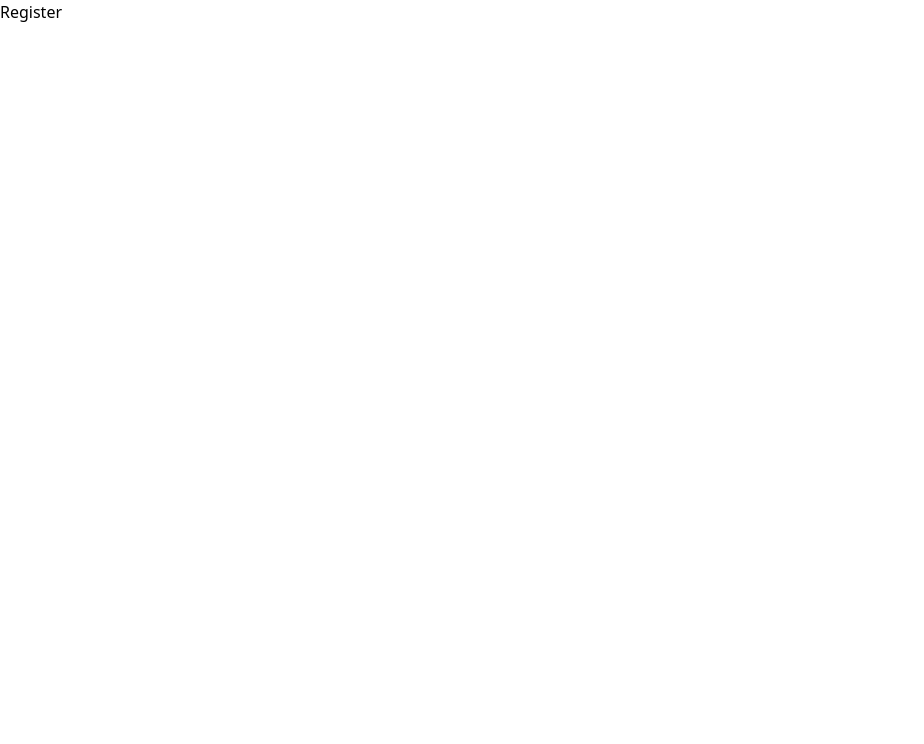
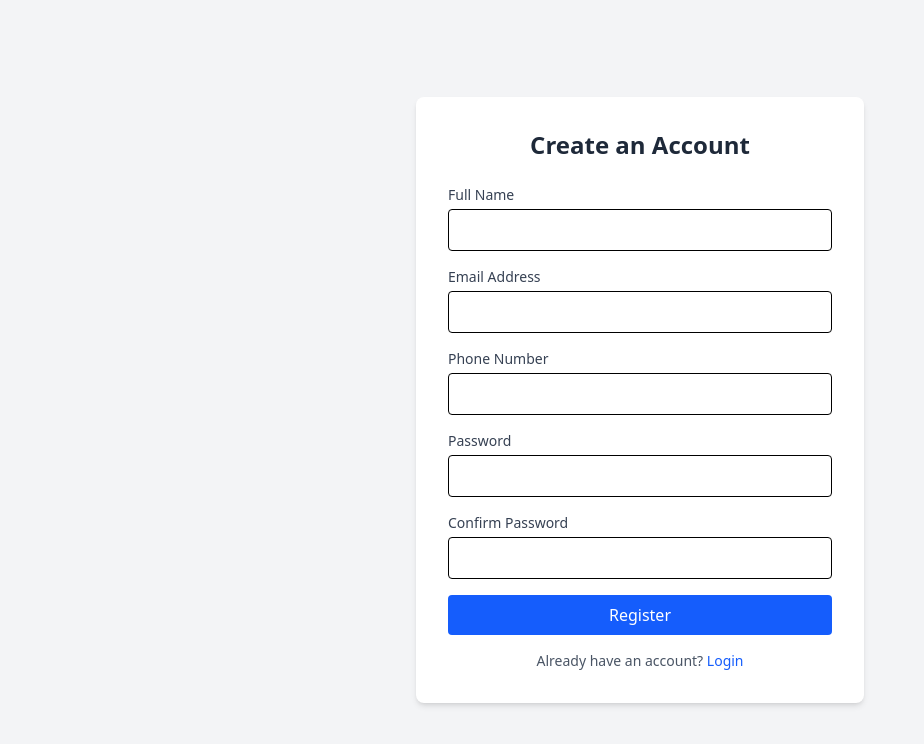
Before and after one commit to RabinPyakurel/ReliefKart, a React (Vite) app: page /register in a window 1280 px wide. Shown: the top 744 px of the page, without its empty margins (0-924 px from the left). Built offline with nearby package versions, Linux system fonts and the light colour scheme.

Commit message:
Registeration module completion

```diff
--- a/src/pages/Register.jsx
+++ b/src/pages/Register.jsx
@@ -1,9 +1,190 @@
-import React from 'react'
+import React, { useState } from "react";
+import { Link, useNavigate } from "react-router-dom";
+import Toast from "../components/Toast";
 
 const Register = () => {
+  const [formData, setFormData] = useState({
+    fullName: "",
+    email: "",
+    phone: "",
+    password: "",
+    confirmPassword: "",
+  });
+
+  const [errors, setErrors] = useState({});
+
+  const handleChange = (e) => {
+    setFormData((prev) => ({
+      ...prev,
+      [e.target.name]: e.target.value,
+    }));
+  };
+
+  const validate = () => {
+    const newErrors = {};
+    const { fullName, email, phone, password, confirmPassword } = formData;
+    const passwordRegex = /^(?=.*[a-z])(?=.*[A-Z])(?=.*\d)(?=.*[\W_]).{8,}$/;
+    if (!fullName.trim()) newErrors.fullName = "Full Name is required.";
+    if (!email.trim() || !email.includes("@"))
+      newErrors.email = "Valid email is required.";
+    if (!phone.trim() || phone.length !== 10)
+      newErrors.phone = "Valid 10-digit phone is required.";
+    if (!passwordRegex.test(password)) {
+      newErrors.password =
+        "Password must be 8+ chars, include uppercase, lowercase, number & special character.";
+    }
+    if (password !== confirmPassword)
+      newErrors.confirmPassword = "Passwords do not match.";
+
+    setErrors(newErrors);
+    return Object.keys(newErrors).length === 0;
+  };
+
+  const [toast, setToast] = useState({ message: "", type: "" });
+  const navigate = useNavigate();
+  const handleSubmit = (e) => {
+    e.preventDefault();
+
+    if (validate()) {
+      const users = JSON.parse(localStorage.getItem("users")) || [];
+
+      // Check if the user already exists
+      const userExists = users.some((user) => user.email === formData.email);
+      if (userExists) {
+        setToast({ message: "Email already registered.", type: "error" });
+        return;
+      }
+
+      // Save new user to localStorage
+      const { fullName, email, phone, password } = formData;
+      users.push({ fullName, email, phone, password });
+      localStorage.setItem("users", JSON.stringify(users));
+
+      // Show success message
+      setToast({ message: "User registered successfully!", type: "success" });
+
+      // Auto-hide the toast after 2 seconds and redirect to login
+      setTimeout(() => {
+        setToast({ message: "", type: "" });
+        navigate("/login");
+      }, 2000);
+    }
+  };
+
   return (
-    <div>Register</div>
-  )
-}
+    <>
+      {toast.message && <Toast message={toast.message} type={toast.type} />}
 
-export default Register
+      <div className="min-h-screen flex items-center justify-center bg-gray-100 px-4">
+        <div className="bg-white p-8 rounded-lg shadow-md w-full max-w-md">
+          <h2 className="text-2xl font-bold text-center text-gray-800 mb-6">
+            Create an Account
+          </h2>
+          <form className="space-y-4" onSubmit={handleSubmit}>
+            {/* Full Name */}
+            <div>
+              <label className="block text-sm font-medium text-gray-700">
+                Full Name
+              </label>
+              <input
+                type="text"
+                name="fullName"
+                className="w-full mt-1 px-4 py-2 border rounded focus:outline-none focus:ring-2 focus:ring-blue-500"
+                value={formData.fullName}
+                onChange={handleChange}
+              />
+              {errors.fullName && (
+                <p className="text-red-500 text-sm">{errors.fullName}</p>
+              )}
+            </div>
+
+            {/* Email */}
+            <div>
+              <label className="block text-sm font-medium text-gray-700">
+                Email Address
+              </label>
+              <input
+                type="email"
+                name="email"
+                className="w-full mt-1 px-4 py-2 border rounded focus:outline-none focus:ring-2 focus:ring-blue-500"
+                value={formData.email}
+                onChange={handleChange}
+              />
+              {errors.email && (
+                <p className="text-red-500 text-sm">{errors.email}</p>
+              )}
+            </div>
+
+            {/* Phone Number */}
+            <div>
+              <label className="block text-sm font-medium text-gray-700">
+                Phone Number
+              </label>
+              <input
+                type="text"
+                name="phone"
+                className="w-full mt-1 px-4 py-2 border rounded focus:outline-none focus:ring-2 focus:ring-blue-500"
+                value={formData.phone}
+                onChange={handleChange}
+              />
+              {errors.phone && (
+                <p className="text-red-500 text-sm">{errors.phone}</p>
+              )}
+            </div>
+
+            {/* Password */}
+            <div>
+              <label className="block text-sm font-medium text-gray-700">
+                Password
+              </label>
+              <input
+                type="password"
+                name="password"
+                className="w-full mt-1 px-4 py-2 border rounded focus:outline-none focus:ring-2 focus:ring-blue-500"
+                value={formData.password}
+                onChange={handleChange}
+              />
+              {errors.password && (
+                <p className="text-red-500 text-sm">{errors.password}</p>
+              )}
+            </div>
+
+            {/* Confirm Password */}
+            <div>
+              <label className="block text-sm font-medium text-gray-700">
+                Confirm Password
+              </label>
+              <input
+                type="password"
+                name="confirmPassword"
+                className="w-full mt-1 px-4 py-2 border rounded focus:outline-none focus:ring-2 focus:ring-blue-500"
+                value={formData.confirmPassword}
+                onChange={handleChange}
+              />
+              {errors.confirmPassword && (
+                <p className="text-red-500 text-sm">{errors.confirmPassword}</p>
+              )}
+            </div>
+
+            {/* Submit */}
+            <button
+              type="submit"
+              className="w-full bg-blue-600 text-white py-2 rounded hover:bg-blue-700 transition"
+            >
+              Register
+            </button>
+          </form>
+
+          <p className="text-center text-sm text-gray-600 mt-4">
+            Already have an account?{" "}
+            <Link to="/login" className="text-blue-600 hover:underline">
+              Login
+            </Link>
+          </p>
+        </div>
+      </div>
+    </>
+  );
+};
+
+export default Register;
```
